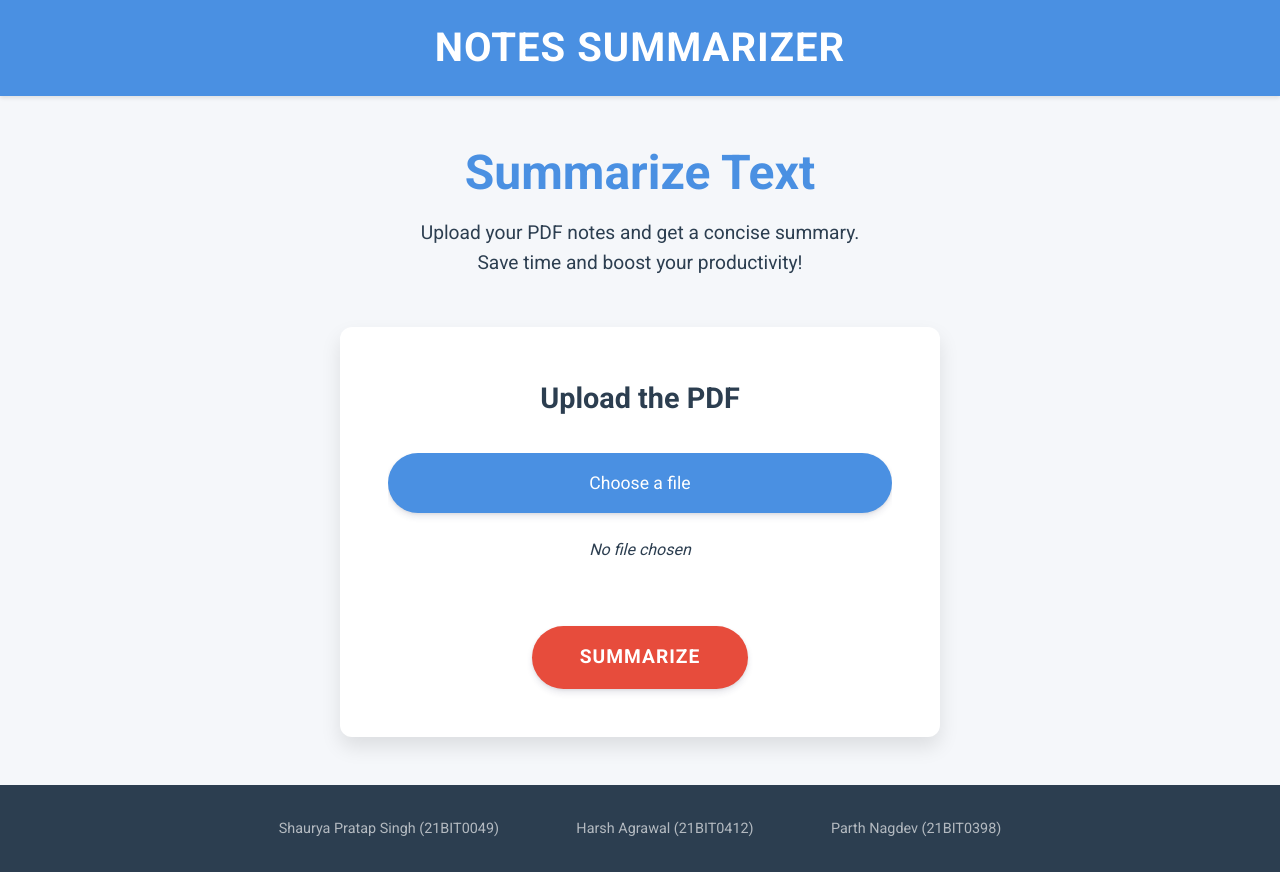
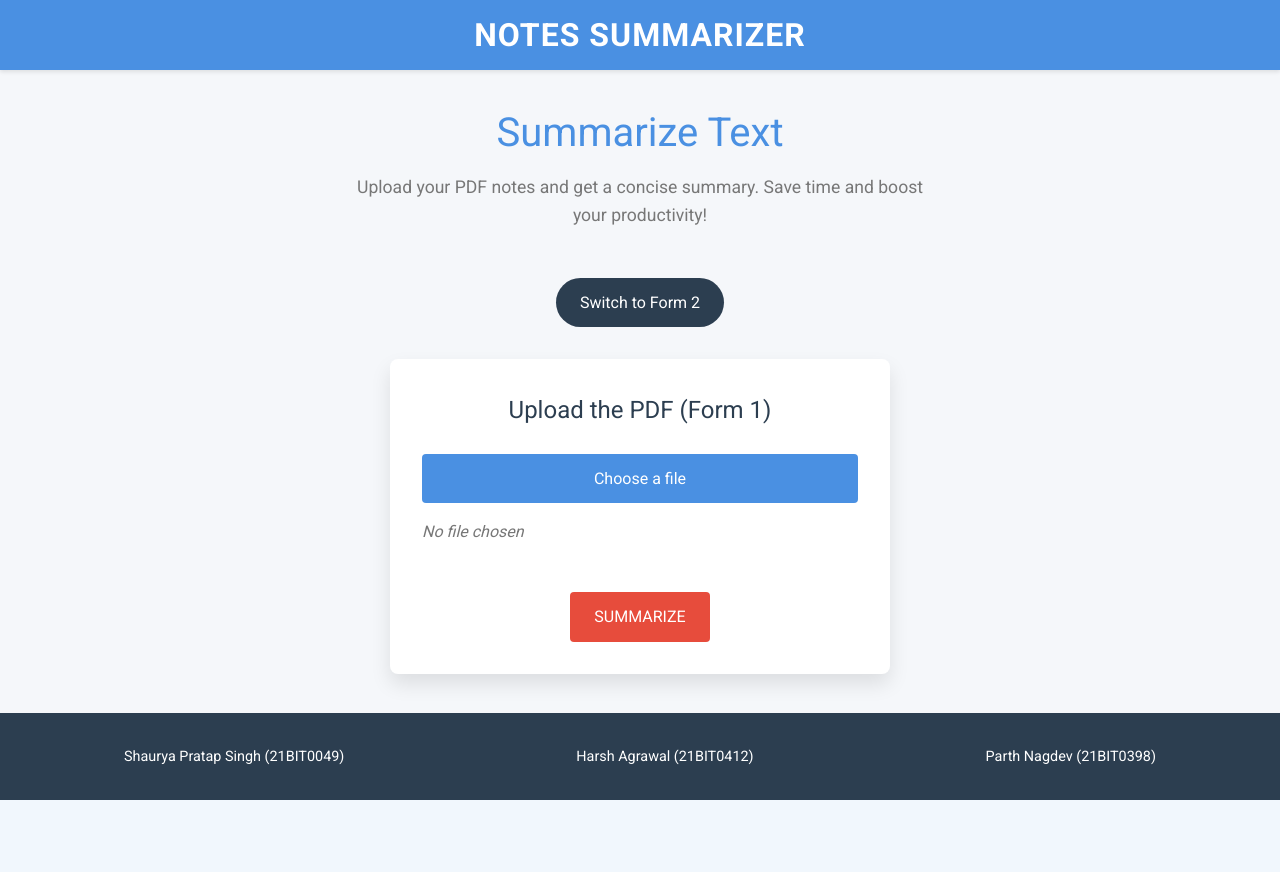
Before and after one commit to sp2003s/VIT-PROJECT-1, a Django app: page / in a window 1280 px wide. After the commit the page ends 800 px from the top, so only its background shows below. Run offline with Django 5.2, Linux system fonts and the light colour scheme.

Commit message:
toggle button

```diff
--- a/static/css/index.css
+++ b/static/css/index.css
@@ -1,11 +1,10 @@
 :root {
     --primary-color: #4a90e2;
-    --primary-dark: #3a7bd5;
     --secondary-color: #2c3e50;
+    --accent-color: #e74c3c;
     --background-color: #f5f7fa;
     --text-color: #333;
-    --accent-color: #e74c3c;
-    --success-color: #2ecc71;
+    --light-text-color: #777;
     --card-shadow: 0 10px 20px rgba(0, 0, 0, 0.1);
 }
 
@@ -21,79 +20,84 @@
     flex-direction: column;
 }
 
+.container {
+    flex-grow: 1;
+    display: flex;
+    flex-direction: column;
+    justify-content: center;
+    align-items: center;
+    padding: 2rem 1rem;
+    max-width: 800px;
+    margin: 0 auto;
+}
+
 nav {
     background-color: var(--primary-color);
     color: white;
-    padding: 1.5rem 0;
+    padding: 1rem 0;
     text-align: center;
     box-shadow: 0 2px 4px rgba(0, 0, 0, 0.1);
 }
 
 nav h1 {
     margin: 0;
-    font-size: 2.5rem;
+    font-size: 2rem;
     font-weight: 700;
     letter-spacing: 1px;
     text-transform: uppercase;
 }
 
-  .container {
-    flex-grow: 1;
-    display: flex;
-    flex-direction: column;
-    justify-content: center;
-    align-items: center;
-    padding: 3rem 1rem;
-    max-width: 800px;
-    margin: 0 auto;
-  }
-
 .app-description {
     text-align: center;
     max-width: 600px;
-    margin-bottom: 3rem;
-    animation: fadeIn 1s ease-out;
-  }
-
-  @keyframes fadeIn {
-    from { opacity: 0; transform: translateY(-20px); }
-    to { opacity: 1; transform: translateY(0); }
+    margin-bottom: 2rem;
 }
 
 .app-description h2 {
     color: var(--primary-color);
-    font-size: 3rem;
+    font-size: 2.5rem;
     margin-bottom: 1rem;
-    font-weight: 700;
 }
 
 .app-description p {
-    font-size: 1.2rem;
-    color: var(--secondary-color);
-    max-width: 80%;
-    margin: 0 auto;
+    font-size: 1.1rem;
+    color: var(--light-text-color);
 }
 
-  form {
-    width: 100%;
-    max-width: 600px;
-    padding: 3rem;
-    background-color: white;
-    border-radius: 12px;
-    box-shadow: var(--card-shadow);
-    transition: transform 0.3s ease;
+.toggle-container {
+    margin-bottom: 2rem;
+    text-align: center;
 }
 
-  form:hover {
-    transform: translateY(-5px);
+.toggle-button {
+    background-color: var(--secondary-color);
+    color: white;
+    border: none;
+    padding: 0.75rem 1.5rem;
+    font-size: 1rem;
+    border-radius: 50px;
+    cursor: pointer;
+    transition: background-color 0.3s ease;
+}
+
+.toggle-button:hover {
+    background-color: #34495e;
+}
+
+.form-container {
+    width: 100%;
+    max-width: 500px;
+    padding: 2rem;
+    background-color: white;
+    border-radius: 8px;
+    box-shadow: var(--card-shadow);
 }
 
 .form-header-text {
-    font-size: 1.8rem;
+    font-size: 1.5rem;
     color: var(--secondary-color);
-    margin-bottom: 2rem;
+    margin-bottom: 1.5rem;
     text-align: center;
-    font-weight: 600;
 }
 
 .file-input-wrapper {
@@ -101,7 +105,7 @@
     overflow: hidden;
     display: inline-block;
     width: 100%;
-    margin-bottom: 1.5rem;
+    margin-bottom: 1rem;
 }
 
 .file-input-wrapper input[type="file"] {
@@ -116,106 +120,80 @@
 .file-input-wrapper label {
     background-color: var(--primary-color);
     color: white;
-    padding: 1rem 2rem;
-    font-size: 1.1rem;
-    border-radius: 50px;
+    padding: 0.75rem 1.5rem;
+    font-size: 1rem;
+    border-radius: 4px;
     cursor: pointer;
     display: inline-block;
-    transition: all 0.3s ease;
+    width: 100%;
     text-align: center;
-    width: 100%;
-    box-shadow: 0 4px 6px rgba(50, 50, 93, 0.11), 0 1px 3px rgba(0, 0, 0, 0.08);
+    transition: background-color 0.3s ease;
 }
 
 .file-input-wrapper label:hover {
-    background-color: var(--primary-dark);
-    transform: translateY(-2px);
-    box-shadow: 0 7px 14px rgba(50, 50, 93, 0.1), 0 3px 6px rgba(0, 0, 0, 0.08);
+    background-color: #3a7bd5;
 }
 
-  #file-name {
+#file-name1, #file-name2 {
+    margin-top: 0.5rem;
     display: block;
-    margin-top: 1rem;
     font-style: italic;
-    text-align: center;
-    color: var(--secondary-color);
+    color: var(--light-text-color);
 }
 
 .submit-wrapper {
     text-align: center;
-    margin-top: 2rem;
+    margin-top: 1.5rem;
 }
 
 button[type="submit"] {
     background-color: var(--accent-color);
     color: white;
     border: none;
-    padding: 1rem 3rem;
-    font-size: 1.2rem;
-    border-radius: 50px;
+    padding: 0.75rem 1.5rem;
+    font-size: 1rem;
+    border-radius: 4px;
     cursor: pointer;
-    transition: all 0.3s ease;
-    text-transform: uppercase;
-    letter-spacing: 1px;
-    font-weight: 600;
-    box-shadow: 0 4px 6px rgba(50, 50, 93, 0.11), 0 1px 3px rgba(0, 0, 0, 0.08);
+    transition: background-color 0.3s ease;
 }
 
 button[type="submit"]:hover {
     background-color: #c0392b;
-    transform: translateY(-2px);
-    box-shadow: 0 7px 14px rgba(50, 50, 93, 0.1), 0 3px 6px rgba(0, 0, 0, 0.08);
 }
 
 footer {
     background-color: var(--secondary-color);
     color: white;
-    padding: 1.5rem 0;
-    margin-top: auto;
+    padding: 1rem 0;
+    text-align: center;
+    font-size: 0.9rem;
 }
 
 footer .d-flex {
     display: flex;
     justify-content: space-around;
     flex-wrap: wrap;
-    max-width: 800px;
-    margin: 0 auto;
 }
 
 footer div {
     margin: 0.5rem;
-    font-size: 0.9rem;
-    opacity: 0.8;
-    transition: opacity 0.3s ease;
-  }
-
-  footer div:hover {
-    opacity: 1;
 }
 
 @media (max-width: 768px) {
     .container {
-      padding: 2rem 1rem;
-    }
-
-    form {
-      padding: 2rem;
+        padding: 1rem;
     }
 
     nav h1 {
+        font-size: 1.5rem;
+    }
+
+    .app-description h2 {
         font-size: 2rem;
     }
 
-    .app-description h2 {
-      font-size: 2.5rem;
-    }
-
-    .app-description p {
-      font-size: 1.1rem;
-    }
-
     .form-header-text {
-      font-size: 1.5rem;
+        font-size: 1.2rem;
     }
 
     footer .d-flex {
--- a/templates/home.html
+++ b/templates/home.html
@@ -25,21 +25,39 @@
             <p>Upload your PDF notes and get a concise summary. Save time and boost your productivity!</p>
         </div>
 
+        <div class="toggle-container">
+            <button id="toggleButton" class="toggle-button">Switch to Form 2</button>
+        </div>
+
+        <div id="form1" class="form-container">
             <form action="{% url 'upload_file' %}" method="post" enctype="multipart/form-data">
                 {% csrf_token %}
-
-            <p class="form-header-text">Upload the PDF</p>
-
+                <p class="form-header-text">Upload the PDF (Form 1)</p>
                 <div class="file-input-wrapper">
-                <input type="file" name="notesFile" id="notesFile" accept="application/pdf" required>
-                <label for="notesFile">Choose a file</label>
-                <span id="file-name">No file chosen</span>
+                    <input type="file" name="notesFile1" id="notesFile1" accept="application/pdf" required>
+                    <label for="notesFile1">Choose a file</label>
+                    <span id="file-name1">No file chosen</span>
                 </div>
-
                 <div class="submit-wrapper">
                     <button type="submit">SUMMARIZE</button>
                 </div>
             </form>
+        </div>
+
+        <div id="form2" class="form-container" style="display: none;">
+            <form action="{% url 'upload_file' %}" method="post" enctype="multipart/form-data">
+                {% csrf_token %}
+                <p class="form-header-text">Upload the PDF (Form 2)</p>
+                <div class="file-input-wrapper">
+                    <input type="file" name="notesFile2" id="notesFile2" accept="application/pdf" required>
+                    <label for="notesFile2">Choose a file</label>
+                    <span id="file-name2">No file chosen</span>
+                </div>
+                <div class="submit-wrapper">
+                    <button type="submit">SUMMARIZE</button>
+                </div>
+            </form>
+        </div>
     </div>
 
     <footer>
@@ -51,10 +69,41 @@
     </footer>
 
     <script>
-        document.getElementById('notesFile').addEventListener('change', function(e) {
-            var fileName = e.target.files[0].name;
-            document.getElementById('file-name').textContent = fileName;
+        document.addEventListener('DOMContentLoaded', function() {
+            const toggleButton = document.getElementById('toggleButton');
+            const form1 = document.getElementById('form1');
+            const form2 = document.getElementById('form2');
+
+            toggleButton.addEventListener('click', function() {
+                if (form1.style.display === 'none') {
+                    form1.style.display = 'block';
+                    form2.style.display = 'none';
+                    toggleButton.textContent = 'Switch to Form 2';
+                } else {
+                    form1.style.display = 'none';
+                    form2.style.display = 'block';
+                    toggleButton.textContent = 'Switch to Form 1';
+                }
+            });
+
+            // File input handling for both forms
+            function handleFileInput(inputId, fileNameId) {
+                const input = document.getElementById(inputId);
+                const fileName = document.getElementById(fileNameId);
+
+                input.addEventListener('change', function(e) {
+                    if (e.target.files.length > 0) {
+                        fileName.textContent = e.target.files[0].name;
+                    } else {
+                        fileName.textContent = 'No file chosen';
+                    }
+                });
+            }
+
+            handleFileInput('notesFile1', 'file-name1');
+            handleFileInput('notesFile2', 'file-name2');
         });
     </script>
+
 </body>
 </html>
```
Lines whose indentation alone changed are shown as unchanged.
